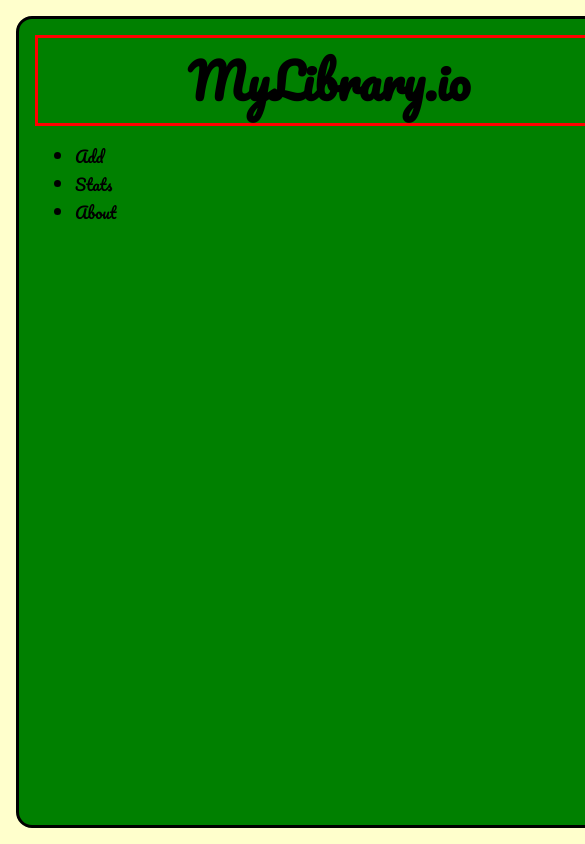
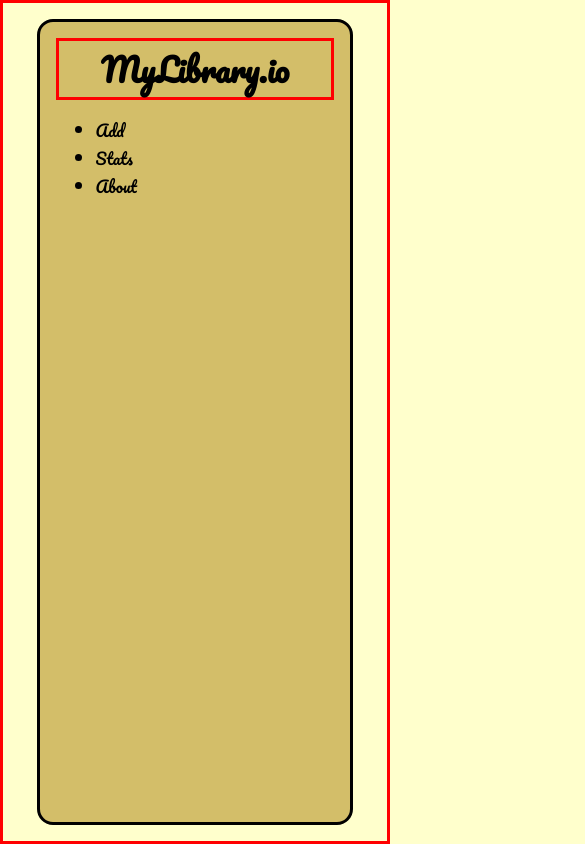
Before and after one commit to kentshenlim/JavaScript-Library, a website: page index.html in a window 390 px wide. Shown: the top 844 px of the page, 585 px wide, since content can reach past the window. Drawn offline with Linux system fonts and the light colour scheme.

Commit message:
Wrapper now has different size for mobile user

```diff
--- a/style.css
+++ b/style.css
@@ -10,22 +10,19 @@
   --MAX-CHAR-PER-ROW: 72ch;
   --BORDER-RADIUS-BIG: 1rem;
   --PADDING-BIG: 1rem;
-  --FONT-BIG: 3.5rem; /* Default if media query not disabled */
-  --FONT-MEDIUM: 1.5rem;
-  --FONT-SMALL: 1.2rem;
+  --FONT-BIG: 3.5rem; /* Default if media query not disabled */ /* @media */
+  --FONT-MEDIUM: 1.5rem; /* @media*/
+  --FONT-SMALL: 1.2rem; /* @media */
+  --MAIN-WRAPPER-WIDTH: max(50%, var(--MAX-CHAR-PER-ROW)); /* @media */
 }
 
-/* font-size control */
-@media screen and (max-width: 5000px) {
+/* Mobile display control */
+@media screen and (max-width: 480px) {
   * {
-    --FONT-BIG: 3.5rem;
-  }
-}
-
-@media screen and (max-width: 1200px) {
-  * {
-    --FONT-BIG: 3rem;
-    --DEEP-YELLOW: green;
+    --FONT-BIG: 2rem;
+    --FONT-MEDIUM: 1.2rem;
+    --FONT-SMALL: 1rem;
+    --MAIN-WRAPPER-WIDTH: 90%;
   }
 }
 
@@ -44,12 +41,13 @@ body {
   height: 100vh;
   background-color: var(--LIGHT-YELLOW);
   padding: var(--PADDING-BIG);
+  border: solid red 3px;
 }
 
 div.main-wrapper {
   border: solid black 3px;
   border-radius: var(--BORDER-RADIUS-BIG);
-  width: max(50%, var(--MAX-CHAR-PER-ROW));
+  width: var(--MAIN-WRAPPER-WIDTH);
   height: 100%;
   padding: var(--PADDING-BIG);
   margin: 0 auto; /* Horizontal centering */
```
Also changed, not shown: summary_CSS.md (+18 -1 lines).
